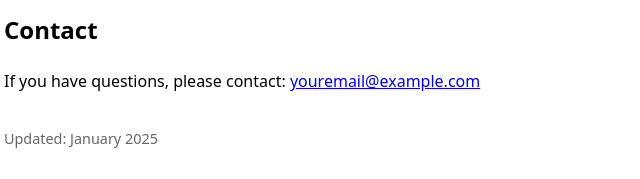
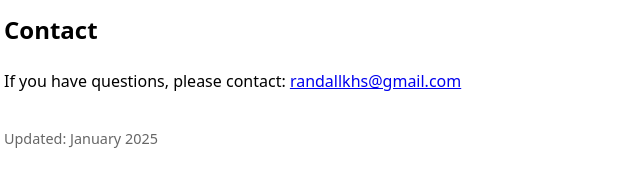
Before and after one commit to randallkhs/stombee-app-site, a plain HTML site: page privacy.html in a window 1280 px wide. Shown: the part 698-877 px from the top of the page, 28-668 px from the left. Drawn offline with Linux system fonts and the light colour scheme.

Commit message:
Update privacy.html

```diff
--- a/privacy.html
+++ b/privacy.html
@@ -69,7 +69,7 @@
 
   <h2>Contact</h2>
   <p>
-    If you have questions, please contact: <a href="mailto:youremail@example.com">youremail@example.com</a>
+    If you have questions, please contact: <a href="mailto:randallkhs@gmail.com">randallkhs@gmail.com</a>
   </p>
 
   <p style="margin-top:2rem; font-size:0.9em; color:#666;">
```
